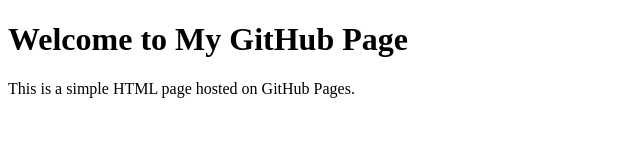
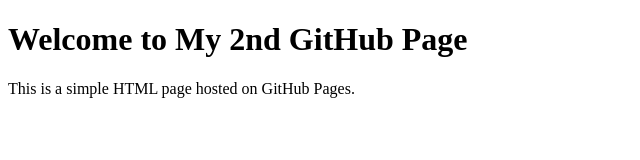
Before and after one commit to faisal-atrule/my-html-site, a plain HTML site: page index2.html in a window 1280 px wide. Shown: the whole page, without its empty margins (0-640 px from the left). Drawn offline with Linux system fonts and the light colour scheme.

Commit message:
Update index2.html

```diff
--- a/index2.html
+++ b/index2.html
@@ -6,7 +6,7 @@
     <title>2nd HTML Page</title>
 </head>
 <body>
-    <h1>Welcome to My GitHub Page</h1>
+    <h1>Welcome to My 2nd GitHub Page</h1>
     <p>This is a simple HTML page hosted on GitHub Pages.</p>
 </body>
 </html>
```
